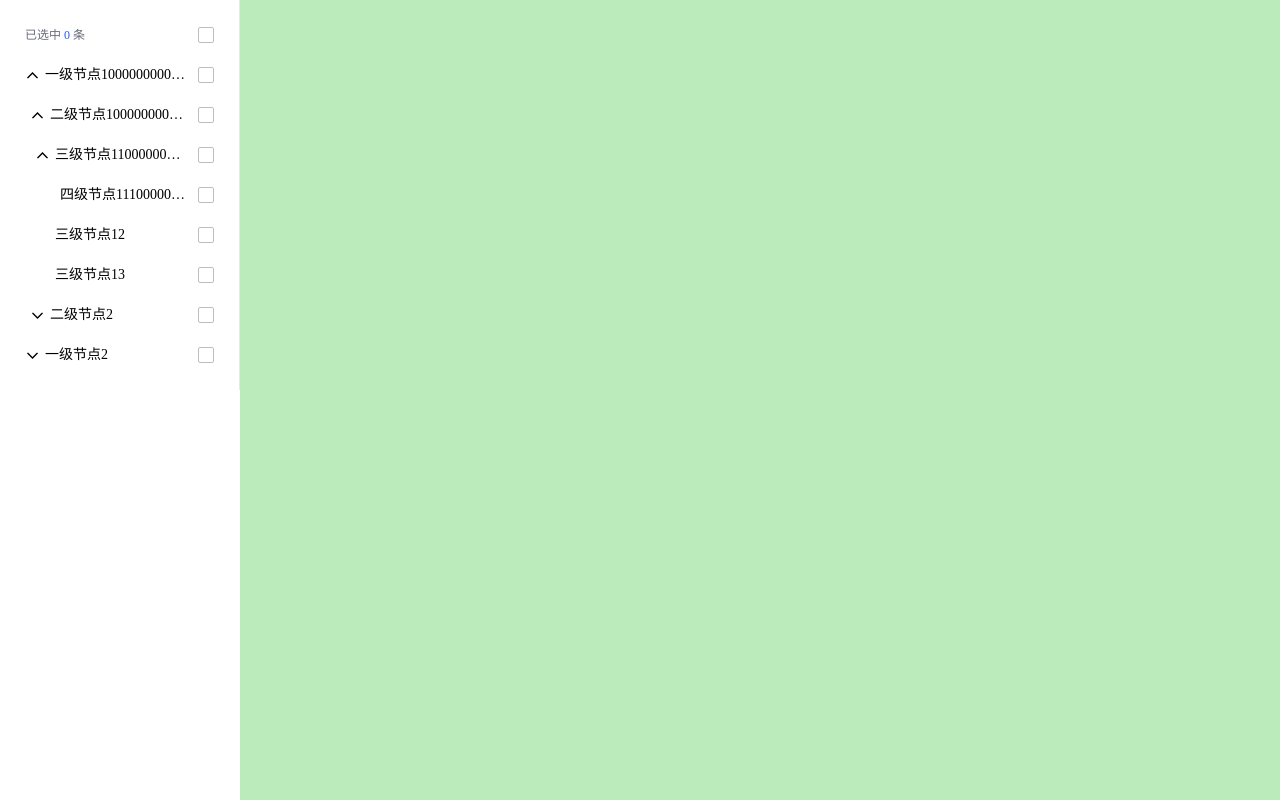
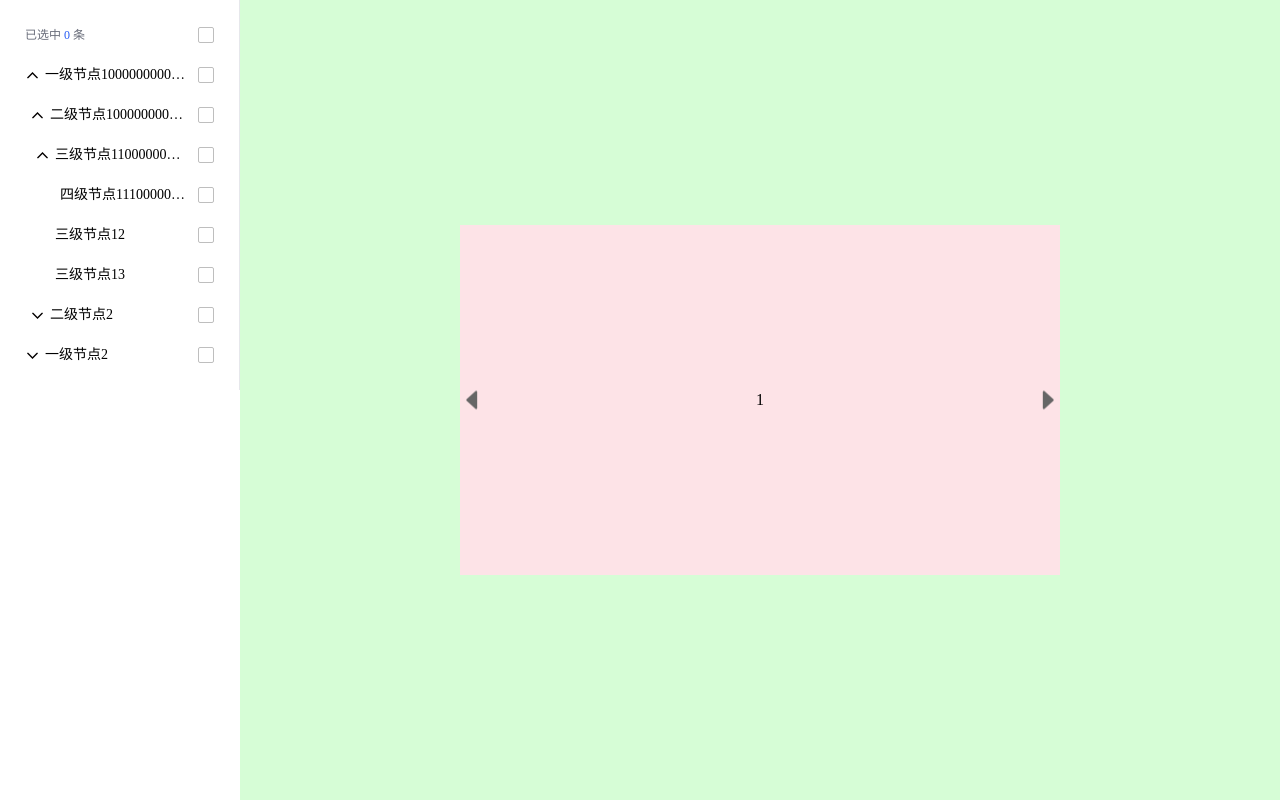
Before and after one commit to wanghaozz7/Component-library, a Vue app: page / in a window 1280 px wide. Built offline with nearby package versions, Linux system fonts and the light colour scheme.

Commit message:
轮播图组件完成了单次滚动和循环滚动功能的开发

```diff
--- /dev/null
+++ b/src/components/carousel/components/arrowGroup/index.vue
@@ -0,0 +1,37 @@
+<template>
+  <div class="arrow left" @click="handleClick('goBack')">
+    <img src="./icons/arrow-left.png" />
+  </div>
+  <div class="arrow right" @click="handleClick('goForward')">
+    <img src="./icons/arrow-right.png" />
+  </div>
+</template>
+
+<script setup name="arrowGroup">
+const emit = defineEmits(["goForward", "goBack"]);
+
+const handleClick = (type) => {
+  emit(type);
+};
+</script>
+
+<style scoped lang="less">
+.arrow {
+  width: 25px;
+  height: 25px;
+  position: absolute;
+  top: 50%;
+  transform: translateY(-50%);
+  cursor: pointer;
+  img {
+    width: 100%;
+    height: 100%;
+  }
+}
+.left {
+  left: 0;
+}
+.right {
+  right: 0;
+}
+</style>
--- /dev/null
+++ b/src/components/carousel/components/indicatorGroup/index.vue
@@ -0,0 +1,11 @@
+<template>
+  <div class="indicator-group"></div>
+</template>
+
+<script setup name="indicatorGroup"></script>
+
+<style scoped lang="less">
+.indicator-group {
+  position: absolute;
+}
+</style>
--- /dev/null
+++ b/src/components/carousel/index.vue
@@ -0,0 +1,181 @@
+<template>
+  <div id="carousel">
+    <div class="carousel-body" :style="{ left: offset + 'px' }">
+      <div class="carousel-item" v-for="item in 5" :key="item">
+        <div
+          style="
+            display: flex;
+            align-items: center;
+            justify-content: center;
+            height: 100%;
+          "
+        >
+          {{ item }}
+        </div>
+      </div>
+    </div>
+    <arrowGroup @goForward="handleGoForward" @goBack="handleGoBack" />
+    <indicatorGroup />
+  </div>
+</template>
+
+<script setup name="carousel">
+import { ref, onMounted } from "vue";
+
+import arrowGroup from "./components/arrowGroup/index.vue";
+import indicatorGroup from "./components/indicatorGroup/index.vue";
+
+const props = defineProps({
+  // 是否循环滚动
+  circular: {
+    type: Boolean,
+    default: true,
+  },
+  // 滚动一次的延迟
+  delay: {
+    type: Number,
+    default: 300,
+  },
+  // 动画的帧数
+  frame: {
+    type: Number,
+    default: 50,
+  },
+});
+
+// 控制轮播图展示的offset左偏移量
+let offset = ref(0);
+// 当前展示内容的下标
+let curIdx = ref(0);
+// 是否正在滚动
+let isMoving = ref(false);
+// 轮播内容的个数
+let itemCount;
+// 轮播图的宽度
+let carouselWidth;
+// 定时器的间隔
+const interval = props.delay / props.frame;
+
+const shouldMove = () => {
+  return !isMoving.value;
+};
+
+const getOffsetByIdx = (idx) => {
+  return Math.abs(idx * carouselWidth) * -1;
+};
+
+const preCirculation = () => {
+  // 在首位添加一个末位元素 在末位添加一个首位元素
+  const carousel_item = document.querySelectorAll(".carousel-item");
+  const carousel_body = document.querySelector(".carousel-body");
+  itemCount = carousel_item.length;
+  let el = ``,
+    t = ``;
+  //在首部添加尾元素
+  el += `<div class='carousel-item'>${
+    carousel_item[itemCount - 1].innerHTML
+  }</div>`;
+  for (let tmp of carousel_item) {
+    t = `<div class="carousel-item">${tmp.innerHTML}</div>`;
+    el += t;
+  }
+  //在尾部添加首元素
+  el += `<div class='carousel-item'>${carousel_item[0].innerHTML}</div>`;
+  //重新设置body的HTML
+  carousel_body.innerHTML = el;
+
+  // 重置下标范围   curIdx:1 ~ itemCount+1    偏移量范围 offset:carouselWidth*-1 ~ itemCount*carouselWidth*-1
+  // 默认偏移量更改
+  offset.value = carouselWidth * -1;
+  // 默认下标更改
+  curIdx.value = 1;
+};
+
+const handleGoForward = () => {
+  renderMove(curIdx.value + 1);
+};
+
+const handleGoBack = () => {
+  renderMove(curIdx.value - 1);
+};
+
+const renderMove = (targetIdx) => {
+  if (!shouldMove()) return;
+  isMoving.value = true;
+  const dif = Math.abs(curIdx.value - targetIdx);
+  if (dif === 1) {
+    // 单次滚动
+    console.log("单次滚动");
+    const targetOffset = getOffsetByIdx(targetIdx);
+    const offsetDif = targetOffset - offset.value;
+    const step = Math.ceil(offsetDif / props.frame);
+    moveAnimate(step, targetOffset, targetIdx);
+  } else {
+    console.log("跳跃滚动");
+    // 跳跃滚动
+  }
+};
+
+const moveAnimate = (step, targetOffset, targetIdx) => {
+  offset.value += step;
+  // 到达终点 => 对齐offset || 将offset和curIdx的值重置在合法范围(循环滚动的处理)
+  if (
+    (step > 0 && offset.value >= targetOffset) ||
+    (step < 0 && offset.value <= targetOffset)
+  ) {
+    offset.value = targetOffset;
+    curIdx.value = targetIdx;
+    isMoving.value = false;
+    if (props.circular) {
+      if (targetIdx === itemCount + 1) {
+        // 循环滚动超出范围
+        curIdx.value = 1;
+        offset.value = getOffsetByIdx(curIdx.value);
+      } else if (targetIdx === 0) {
+        curIdx.value = itemCount;
+        offset.value = getOffsetByIdx(curIdx.value);
+      }
+    }
+    return;
+  }
+  // 未到达终点 => 相同间隔执行动画
+  setTimeout(() => {
+    moveAnimate(step, targetOffset, targetIdx);
+  }, interval);
+};
+
+onMounted(() => {
+  const carousel = document.getElementById("carousel");
+  const carousel_item = document.querySelectorAll(".carousel-item");
+  // 获取轮播图宽度
+  carouselWidth = carousel.offsetWidth;
+  // 获取轮播对象个数
+  itemCount = carousel_item.length;
+  // 循环滚动结构
+  if (props.circular) preCirculation();
+});
+</script>
+
+<style scoped lang="less">
+#carousel {
+  position: relative;
+  width: 100%;
+  height: 100%;
+  overflow: hidden;
+  .carousel-body {
+    width: 100%;
+    height: 100%;
+    position: absolute;
+    display: flex;
+  }
+}
+</style>
+
+<style>
+.carousel-item {
+  width: 100%;
+  height: 100%;
+  background-color: rgb(253, 227, 231);
+  flex-shrink: 0;
+}
+</style>
--- /dev/null
+++ b/src/components/selector/index.vue
@@ -0,0 +1,5 @@
+<template></template>
+
+<script setup name="selector"></script>
+
+<style scoped lang="less"></style>
--- a/src/views/HomeView.vue
+++ b/src/views/HomeView.vue
@@ -8,7 +8,11 @@
         @checkedNodeArrayChange="handleCheckedNodeArrayChange"
       />
     </div>
-    <div class="mainContent"></div>
+    <div class="mainContent">
+      <div class="carousel-container">
+        <carousel />
+      </div>
+    </div>
   </div>
 </template>
 
@@ -16,6 +20,7 @@
 import { reactive } from "vue";
 
 import sideBar from "@/components/sideBar/index.vue";
+import carousel from "@/components/carousel/index.vue";
 
 // 已选中的叶子节点一维数组
 let checkedNodeArray = reactive([]);
@@ -107,7 +112,15 @@ const handleCheckedNodeArrayChange = (array) => (checkedNodeArray = array);
   .mainContent {
     flex: 1;
     min-height: 100vh;
-    background-color: rgb(187, 234, 187);
+    background-color: rgb(214, 253, 214);
+    display: flex;
+    align-items: center;
+    justify-items: center;
+    .carousel-container {
+      width: 600px;
+      height: 350px;
+      margin: auto;
+    }
   }
 }
 </style>
```
Also changed, not shown: src/components/carousel/components/arrowGroup/icons/arrow-left.png (added), src/components/carousel/components/arrowGroup/icons/arrow-right.png (added).
